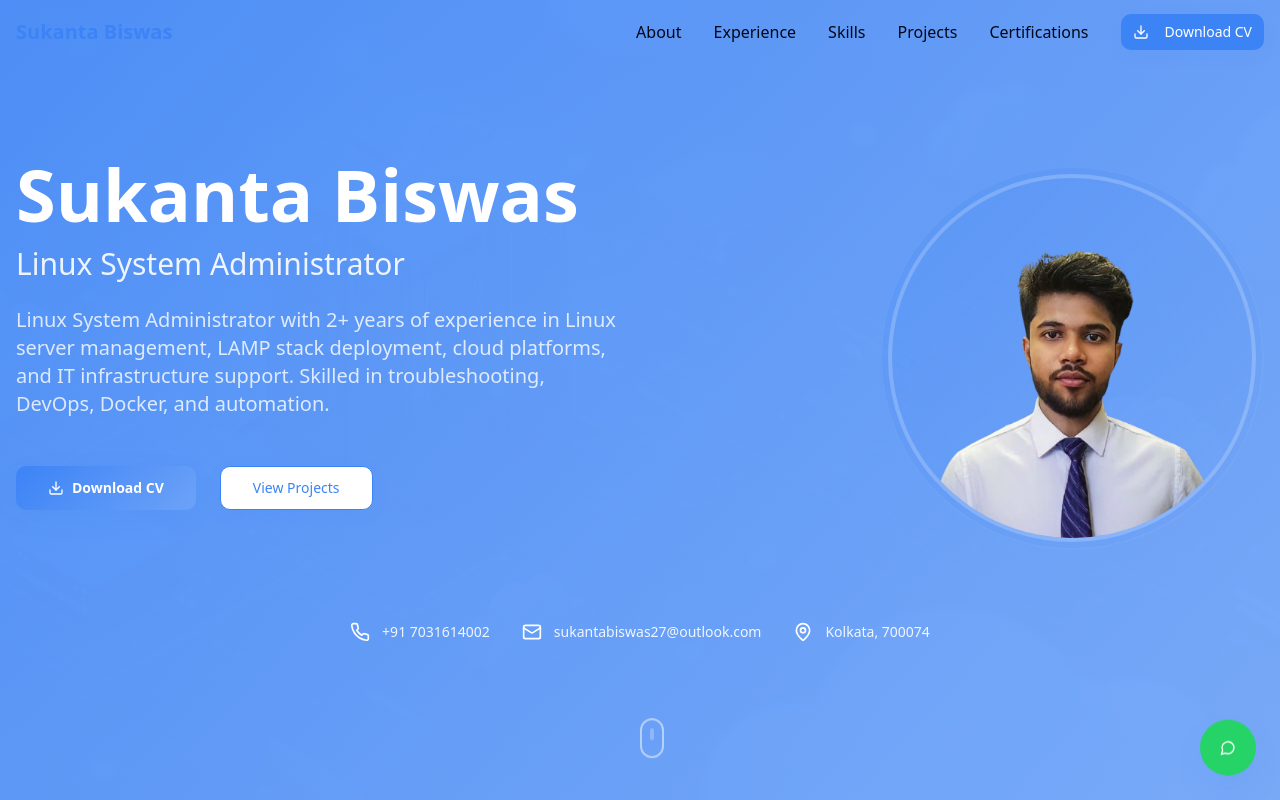
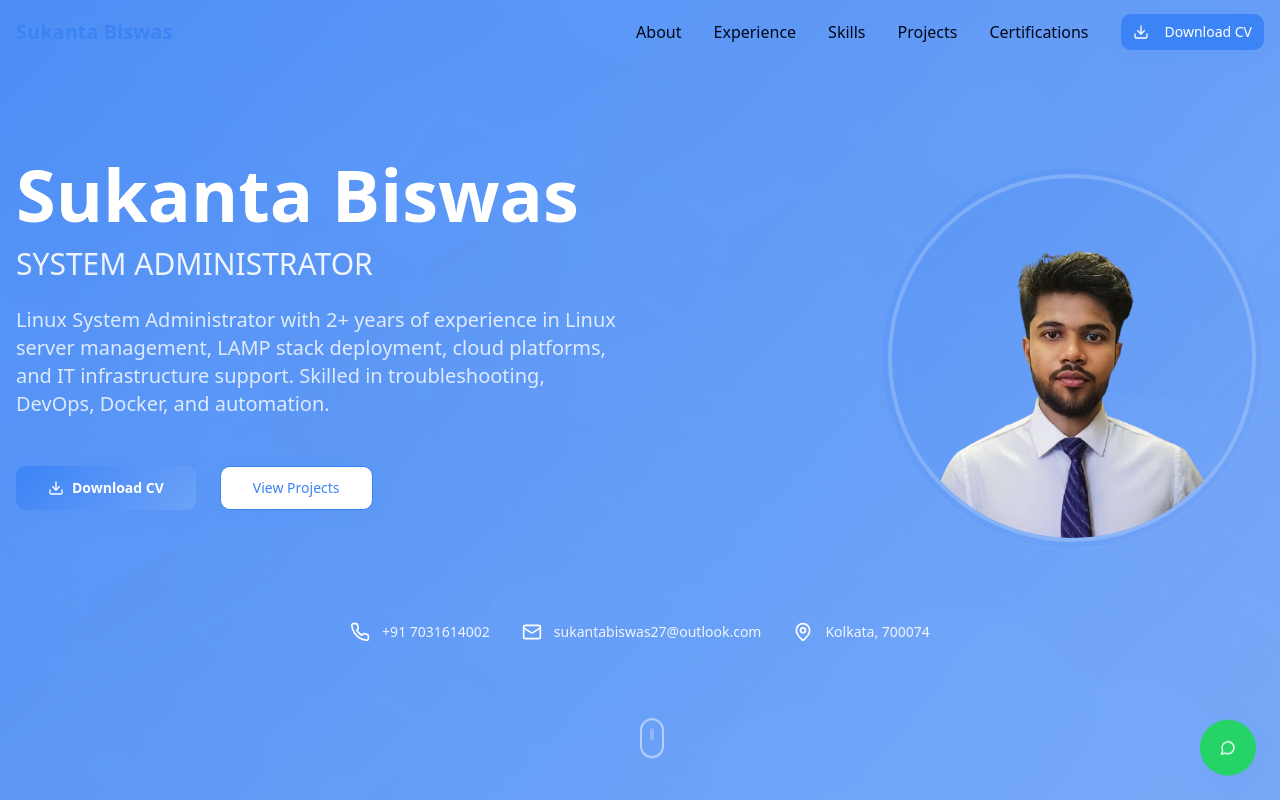
Before and after one commit to sukantabiswas27/My-portfolio, a React (Vite) app: page / in a window 1280 px wide. Shown: the top 800 px of the page. Built offline with nearby package versions, Linux system fonts and the light colour scheme; the HTML template or start-up script is replaced by a standard one.

Commit message:
Update hero title

```diff
--- a/src/components/HeroSection.tsx
+++ b/src/components/HeroSection.tsx
@@ -23,7 +23,7 @@ const HeroSection = () => {
                 Sukanta Biswas
               </h1>
               <h2 className="text-2xl md:text-3xl font-light text-white/90 mb-6">
-                Linux System Administrator
+                SYSTEM ADMINISTRATOR
               </h2>
               <p className="text-lg md:text-xl text-white/80 leading-relaxed mb-12">
                 Linux System Administrator with 2+ years of experience in Linux server
```
